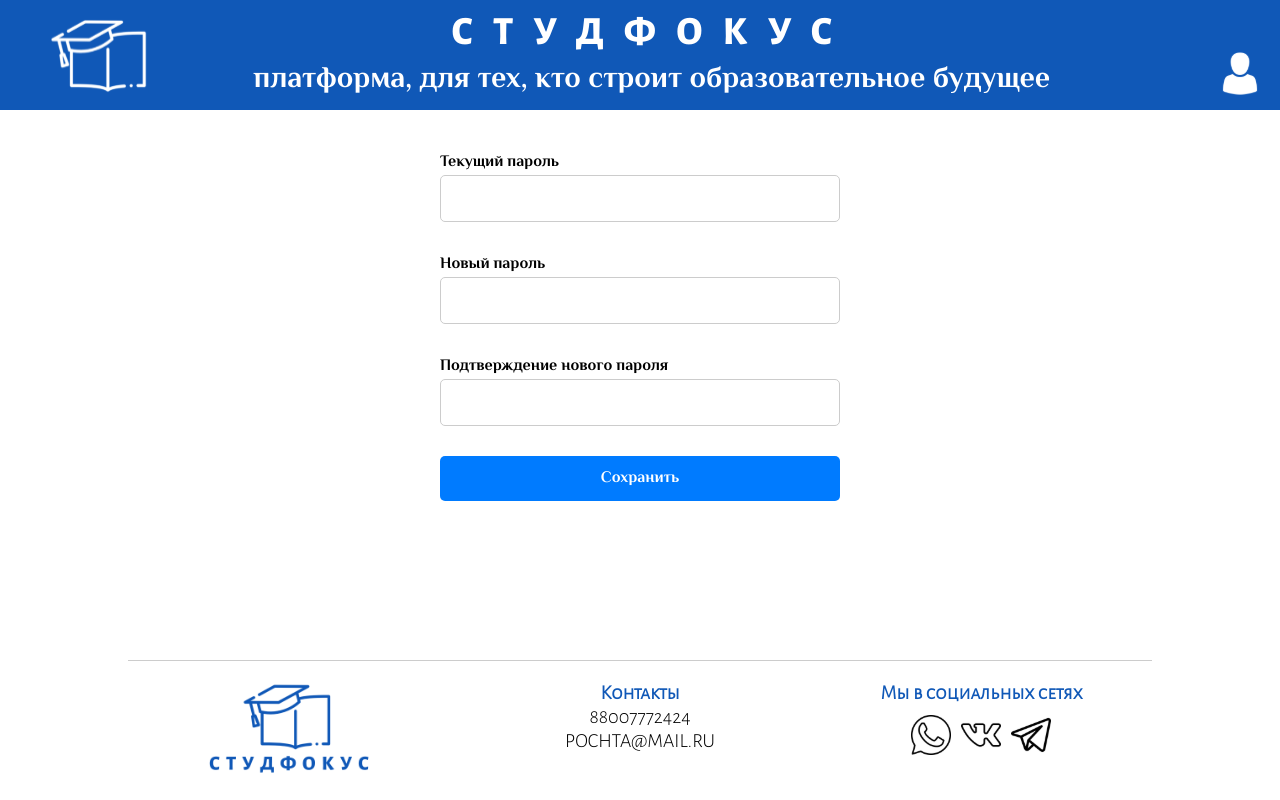
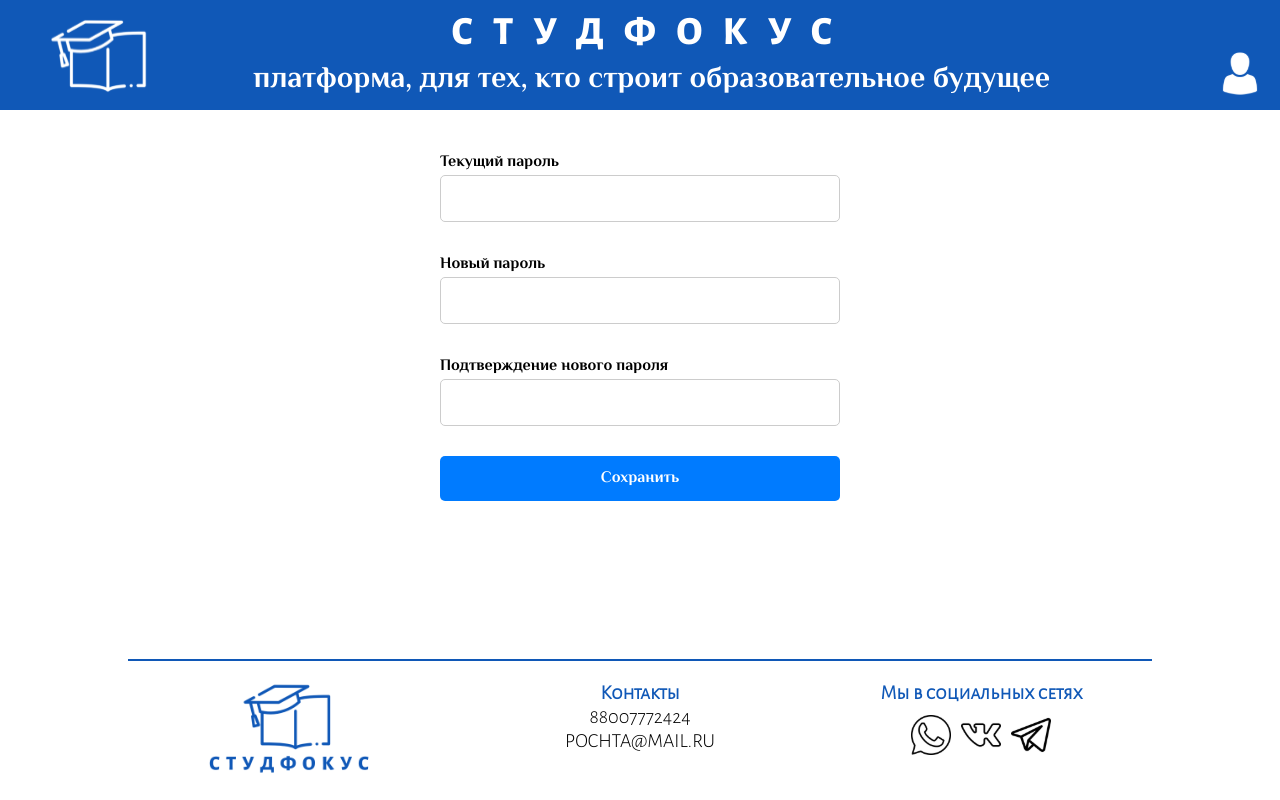
Before and after one commit to m1ndos/studfocus, a React (Create React App) app in the folder frontend/: page /password-change in a window 1280 px wide. Built offline with nearby package versions, Linux system fonts and the light colour scheme.

Commit message:
поменял цвет линии

```diff
--- a/frontend/package.json
+++ b/frontend/package.json
@@ -11,6 +11,9 @@
     "react-router-dom": "^6.26.2",
     "react-scripts": "5.0.1",
     "web-vitals": "^2.1.4"
+  },
+  "devDependencies": {
+    "@babel/plugin-proposal-private-property-in-object": "^7.18.6"
   },
   "scripts": {
     "start": "react-scripts start",
--- a/frontend/src/components/Footer/Footer.js
+++ b/frontend/src/components/Footer/Footer.js
@@ -42,7 +42,7 @@
     justifyContent: 'space-between', // Равномерное распределение колонок
     alignItems: 'flex-start',
     padding: '20px 0',
-    borderTop: '1px solid #ccc',
+    borderTop: '2px solid #1058B7',
   },
   column: {
     flex: 1, // Все колонки будут равной ширины
```
Also changed, not shown: 1 other file (tests, documents, lock files or other folders).
